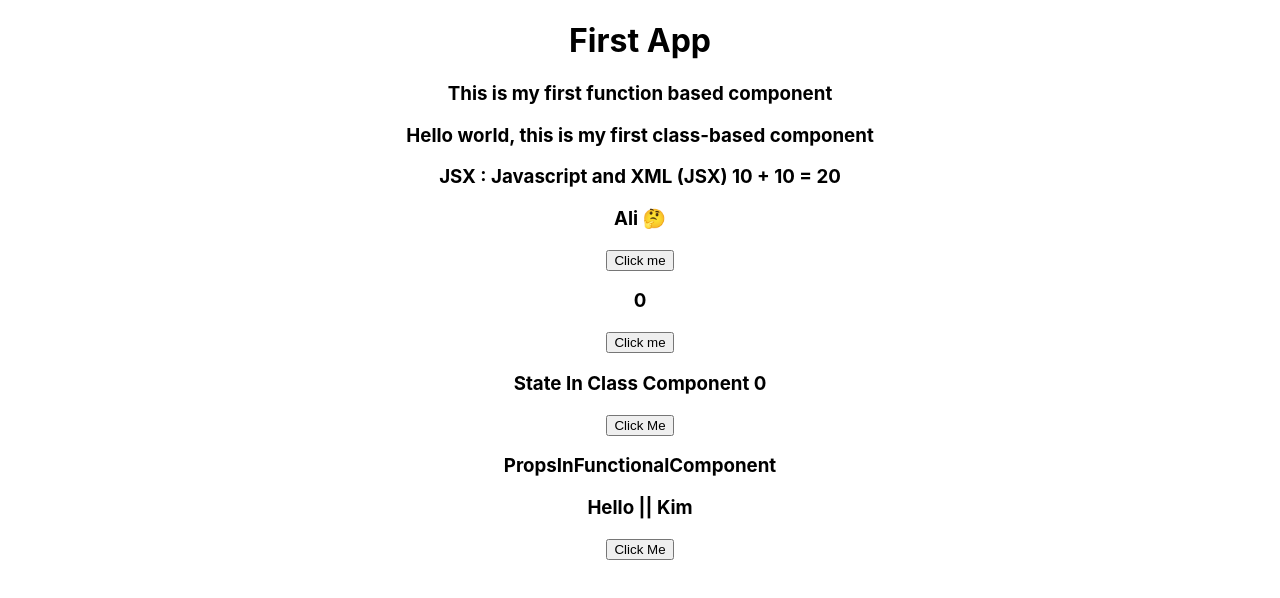
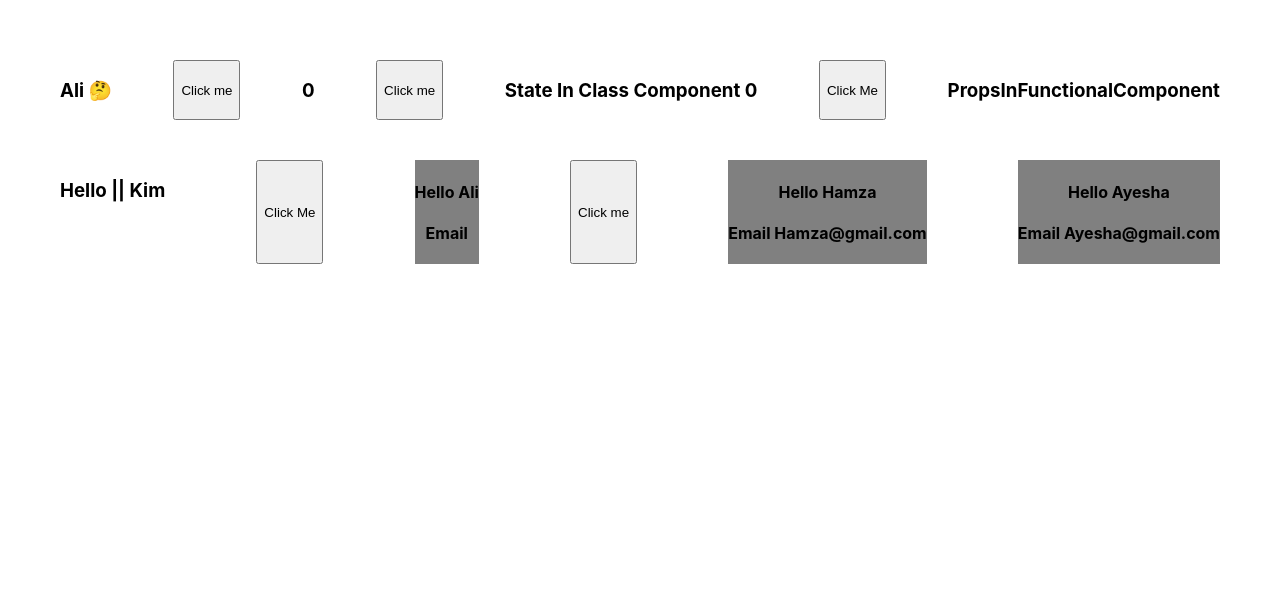
Before and after one commit to Khushboo-Jamali/new-project, a React (Create React App) app: page / in a window 1280 px wide. Shown: the top 598 px of the page. Built offline with nearby package versions, Linux system fonts and the light colour scheme.

Commit message:
Props in class component

```diff
--- a/src/App.css
+++ b/src/App.css
@@ -1,5 +1,11 @@
 .App {
   text-align: center;
+  display: flex;
+  margin-top: 50px;
+  margin: 60px 60px;
+  flex-wrap: wrap;
+  justify-content: space-between;
+  gap: 40px;
 }
 
 .App-logo {
--- a/src/App.js
+++ b/src/App.js
@@ -8,20 +8,29 @@ import StateInFunctionalComponent from "./StateInFunctionalComponent";
 import StateInClassComponent from "./StateInClassComponent";
 import PropsInFunctionalComponent from "./PropsInFunctionalComponent";
 import { useState } from "react";
+import PropsInClassComponent from "./PropsInClassComponent";
 
 function App() {
   const [realName, setName] = useState("Kim");
+  const [firstName, setValueName] = useState("Ali");
   return (
     <>
-      <h1>First App</h1>
-      <FuncComponent />
-      <ClassComonent />
-      <JSX />
+      <div className="App">
+        {/* <h1>First App</h1> */}
+        {/* <FuncComponent />
+      <ClassComonent /> */}
+        {/* <JSX /> */}
         <ClickEvent />
         <StateInFunctionalComponent />
         <StateInClassComponent />
         <PropsInFunctionalComponent name={realName} />
         <button onClick={() => setName("Hussain Ali")}>Click Me</button>
+
+        <PropsInClassComponent name={firstName} />
+        <button onClick={() => setValueName("Ali Khan")}>Click me</button>
+        <PropsInClassComponent name={"Hamza"} email={"Hamza@gmail.com"} />
+        <PropsInClassComponent name={"Ayesha"} email={"Ayesha@gmail.com"} />
+
         {/* <PropsInFunctionalComponent
         name={"Kim"}
         email={"kimjim@gmail.com"}
@@ -36,6 +45,7 @@ function App() {
         {/* <FuncComponent />
       <FuncComponent />
       <FuncComponent /> */}
+      </div>
     </>
   );
 }
--- /dev/null
+++ b/src/PropsInClassComponent.jsx
@@ -0,0 +1,16 @@
+import React, { Component } from "react";
+
+class PropsInClassComponent extends Component {
+  render() {
+    return (
+      <>
+        <div style={{ background: "gray" }}>
+          <h4>Hello {this.props.name} </h4>
+          <h4>Email {this.props.email} </h4>
+        </div>
+      </>
+    );
+  }
+}
+
+export default PropsInClassComponent;
```
Lines whose indentation alone changed are shown as unchanged.
